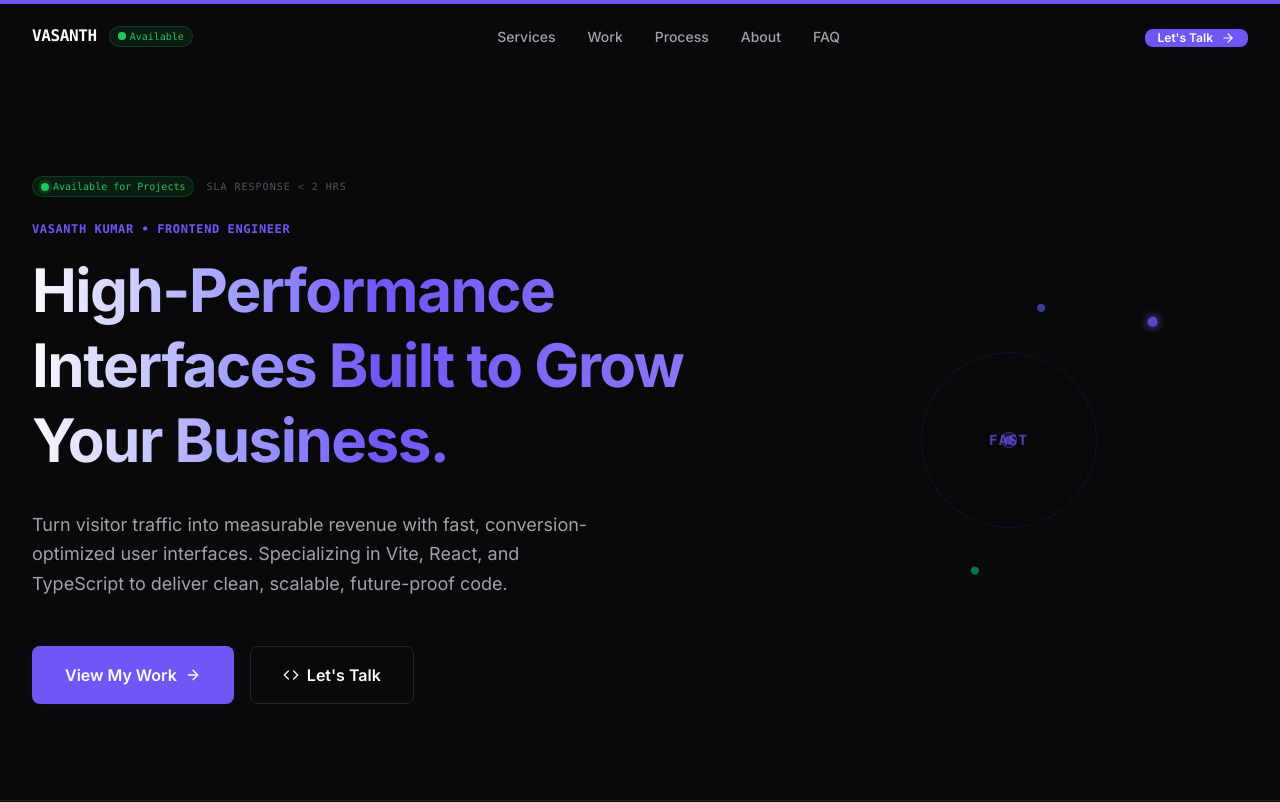
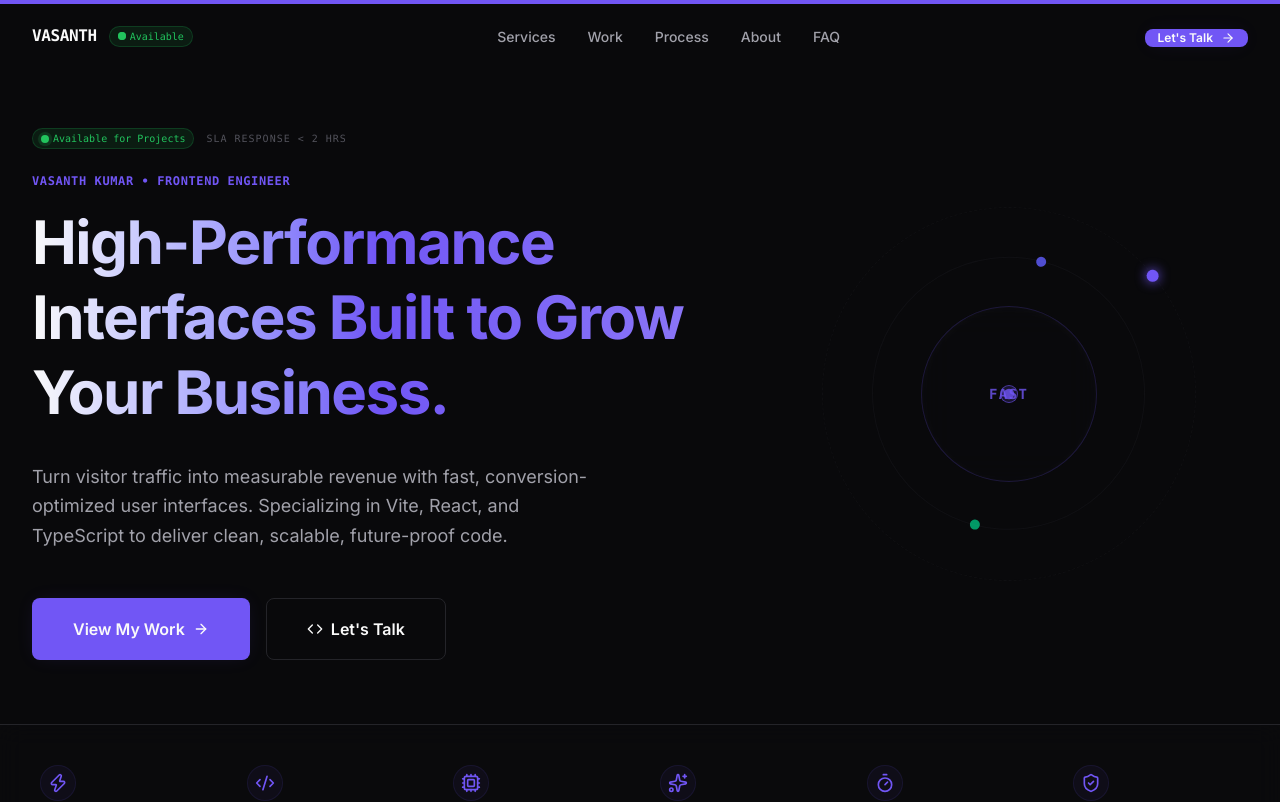
Before and after one commit to Vasanth-Vj/vasanth-portfolio., a React (Vite) app: page / in a window 1280 px wide. Shown: the top 802 px of the page. Built offline with nearby package versions, Linux system fonts and the light colour scheme.

Commit message:
style(home): optimize Hero vertical centering, increase graphic glow/visibility, make CTA buttons taller, and improve TrustRibbon item spacing

```diff
--- a/src/components/sections/Hero.tsx
+++ b/src/components/sections/Hero.tsx
@@ -10,7 +10,7 @@ export const Hero: React.FC = () => {
   return (
     <section
       id="hero"
-      className="relative min-h-[80vh] lg:min-h-[85vh] flex items-center py-space-16 lg:py-space-24 overflow-hidden"
+      className="relative min-h-[70vh] lg:min-h-[75vh] flex items-center pt-space-8 pb-space-12 lg:pt-space-12 lg:pb-space-16 overflow-hidden"
     >
       {/* Visual background ambient glow blobs */}
       <div className="absolute top-[-10%] right-[-10%] w-[500px] h-[500px] rounded-full bg-accent-primary/5 blur-[120px] pointer-events-none -z-10" />
@@ -51,12 +51,24 @@ export const Hero: React.FC = () => {
               future-proof code.
             </p>
 
-            {/* CTAs (What should the visitor do next) */}
+            {/* CTAs (What should the visitor do next) - Premium Tall Sizing */}
             <div className="flex flex-col sm:flex-row gap-space-4 w-full sm:w-auto">
-              <Button variant="primary" size="lg" href="#work" rightIcon={<ArrowRight size={16} />}>
+              <Button
+                variant="primary"
+                size="lg"
+                href="#work"
+                className="!px-10 !py-[18px] text-base font-semibold"
+                rightIcon={<ArrowRight size={16} />}
+              >
                 View My Work
               </Button>
-              <Button variant="secondary" size="lg" href="#contact" leftIcon={<Code size={16} />}>
+              <Button
+                variant="secondary"
+                size="lg"
+                href="#contact"
+                className="!px-10 !py-[18px] text-base font-semibold"
+                leftIcon={<Code size={16} />}
+              >
                 Let's Talk
               </Button>
             </div>
--- a/src/components/sections/HeroVisual.tsx
+++ b/src/components/sections/HeroVisual.tsx
@@ -37,46 +37,46 @@ export const HeroVisual: React.FC = () => {
       onMouseLeave={handleMouseLeave}
       className="relative w-full aspect-square max-w-[440px] mx-auto flex items-center justify-center cursor-none select-none"
     >
-      {/* Background soft glow - reduced opacity for premium depth */}
+      {/* Background soft glow - increased size & opacity for visual presence */}
       <motion.div
-        className="absolute w-[280px] h-[280px] rounded-full bg-accent-primary/5 blur-[100px] -z-10 pointer-events-none"
+        className="absolute w-[300px] h-[300px] rounded-full bg-accent-primary/8 blur-[90px] -z-10 pointer-events-none"
         style={{
           x: springX,
           y: springY,
         }}
       />
 
-      {/* Orbit 1: Outer very soft dashed rotation */}
+      {/* Orbit 1: Outer very soft dashed rotation - increased visibility */}
       <motion.div
         animate={{ rotate: 360 }}
         transition={{ duration: 45, repeat: Infinity, ease: 'linear' }}
-        className="absolute w-[85%] h-[85%] rounded-full border border-border-muted/15 border-dashed flex items-center justify-center"
+        className="absolute w-[85%] h-[85%] rounded-full border border-border-muted/25 border-dashed flex items-center justify-center"
       >
-        {/* Floating node on Outer Orbit - soft glow */}
+        {/* Floating node on Outer Orbit - increased size & glow */}
         <div className="absolute top-0 left-1/2 -translate-x-1/2 -translate-y-1/2">
-          <div className="w-2.5 h-2.5 rounded-full bg-accent-primary/80 shadow-[0_0_8px_var(--accent-primary)]" />
+          <div className="w-3 h-3 rounded-full bg-accent-primary shadow-[0_0_12px_var(--accent-primary)]" />
         </div>
       </motion.div>
 
-      {/* Orbit 2: Mid-level reverse rotation - soft lines */}
+      {/* Orbit 2: Mid-level reverse rotation - increased visibility */}
       <motion.div
         animate={{ rotate: -360 }}
         transition={{ duration: 30, repeat: Infinity, ease: 'linear' }}
-        className="absolute w-[62%] h-[62%] rounded-full border border-border-muted/20 flex items-center justify-center"
+        className="absolute w-[62%] h-[62%] rounded-full border border-border-muted/30 flex items-center justify-center"
       >
         {/* Data points */}
         <div className="absolute top-1/2 right-0 translate-x-1/2 -translate-y-1/2">
-          <div className="w-2 h-2 rounded-full bg-indigo-500/60" />
+          <div className="w-2.5 h-2.5 rounded-full bg-indigo-500/80" />
         </div>
         <div className="absolute bottom-1/2 left-0 -translate-x-1/2 translate-y-1/2">
-          <div className="w-2 h-2 rounded-full bg-emerald-500/60" />
+          <div className="w-2.5 h-2.5 rounded-full bg-emerald-500/80" />
         </div>
       </motion.div>
 
       {/* Orbit 3: Inner solid glass ring - high depth layering */}
-      <div className="absolute w-[40%] h-[40%] rounded-full border border-accent-primary/10 bg-bg-secondary/15 backdrop-blur-lg flex items-center justify-center shadow-[inset_0_1px_12px_rgba(255,255,255,0.02)]">
+      <div className="absolute w-[40%] h-[40%] rounded-full border border-accent-primary/20 bg-bg-secondary/25 backdrop-blur-lg flex items-center justify-center shadow-[inset_0_1px_12px_rgba(255,255,255,0.03)]">
         {/* Clean, minimalist performance core */}
-        <span className="font-mono text-sm font-semibold tracking-widest text-accent-primary/70">
+        <span className="font-mono text-sm font-semibold tracking-widest text-accent-primary/80">
           FAST
         </span>
       </div>
@@ -85,29 +85,29 @@ export const HeroVisual: React.FC = () => {
       <svg className="absolute inset-0 w-full h-full pointer-events-none" viewBox="0 0 100 100">
         <defs>
           <linearGradient id="vector-grad" x1="0%" y1="0%" x2="100%" y2="100%">
-            <stop offset="0%" stopColor="var(--accent-primary)" stopOpacity="0.25" />
+            <stop offset="0%" stopColor="var(--accent-primary)" stopOpacity="0.4" />
             <stop offset="100%" stopColor="var(--accent-primary)" stopOpacity="0" />
           </linearGradient>
         </defs>
 
         {/* Center core dot */}
-        <circle cx="50" cy="50" r="1" fill="var(--accent-primary)" opacity="0.6" />
+        <circle cx="50" cy="50" r="1.2" fill="var(--accent-primary)" opacity="0.8" />
 
-        {/* Line extending to springed mouse pointer */}
+        {/* Line extending to springed mouse pointer - slightly thicker */}
         <motion.line
           x1="50"
           y1="50"
           x2={lineX2}
           y2={lineY2}
           stroke="url(#vector-grad)"
-          strokeWidth="0.6"
+          strokeWidth="0.8"
           strokeDasharray="3 1.5"
         />
       </svg>
 
-      {/* Cursor proxy element - refined size and border weight */}
+      {/* Cursor proxy element */}
       <motion.div
-        className="absolute w-4 h-4 rounded-full border border-accent-primary/45 bg-accent-primary/10 pointer-events-none flex items-center justify-center"
+        className="absolute w-4.5 h-4.5 rounded-full border border-accent-primary/60 bg-accent-primary/15 pointer-events-none flex items-center justify-center"
         style={{
           x: springX,
           y: springY,
--- a/src/components/sections/TrustRibbon.tsx
+++ b/src/components/sections/TrustRibbon.tsx
@@ -44,9 +44,9 @@ const trustIndicators: TrustIndicator[] = [
 
 export const TrustRibbon: React.FC = () => {
   return (
-    <div className="relative border-y border-border-muted bg-bg-secondary/40 backdrop-blur-md py-space-6 overflow-hidden">
+    <div className="relative border-y border-border-muted bg-bg-secondary/40 backdrop-blur-md py-space-8 overflow-hidden">
       <Container>
-        <div className="grid grid-cols-2 md:grid-cols-3 lg:grid-cols-6 gap-space-6 lg:gap-space-4 items-stretch justify-items-center">
+        <div className="grid grid-cols-2 md:grid-cols-3 lg:grid-cols-6 gap-space-8 lg:gap-space-6 items-stretch justify-items-center">
           {trustIndicators.map((item) => (
             <motion.div
               key={item.label}
@@ -64,7 +64,7 @@ export const TrustRibbon: React.FC = () => {
                 <span className="font-mono text-xs font-semibold text-text-primary">
                   {item.label}
                 </span>
-                <span className="text-[10px] text-text-secondary leading-tight max-w-[150px]">
+                <span className="text-[11px] text-text-secondary leading-relaxed max-w-[150px]">
                   {item.description}
                 </span>
               </div>
```
